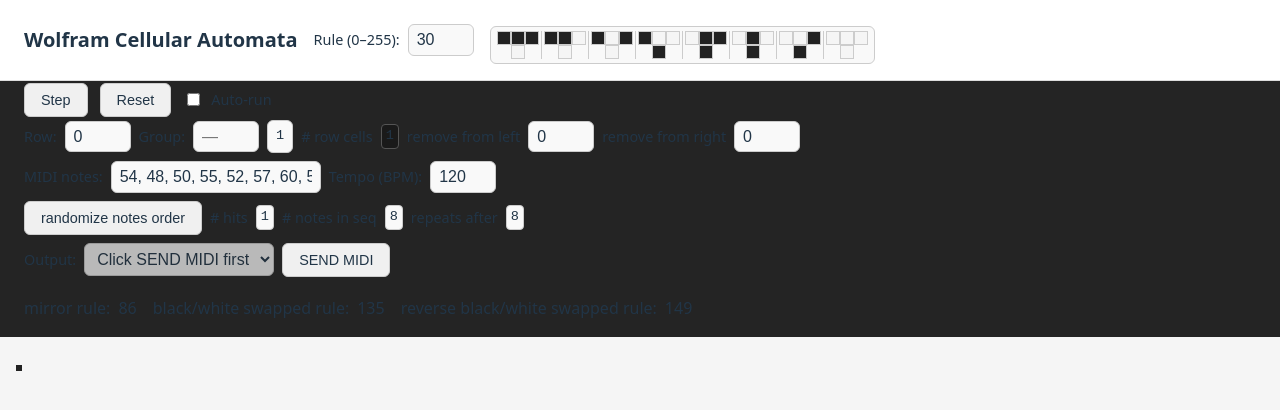
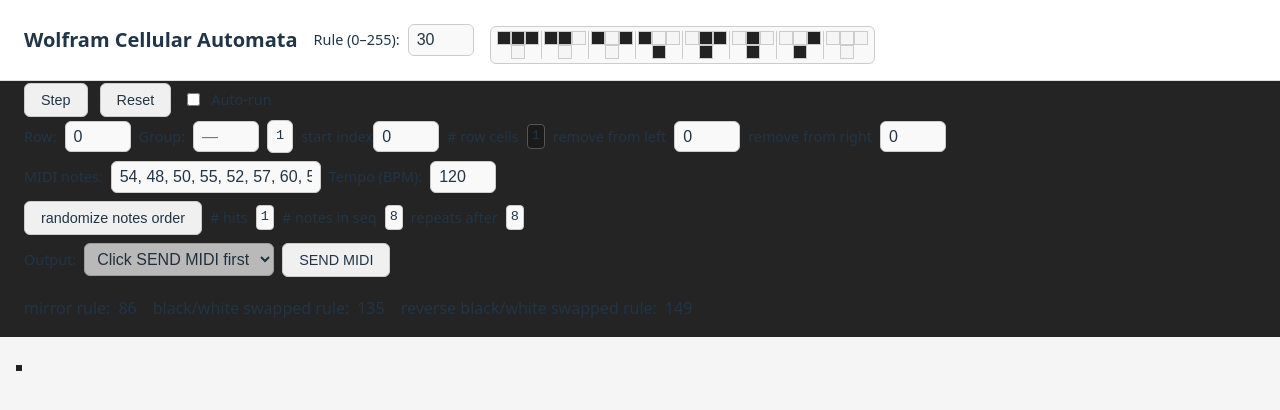
Before and after one commit to nathanfenoglio/wolfram-cellular-automata-midi-notes, a React (Vite) app: page / in a window 1280 px wide. Shown: the top 410 px of the page. Built offline with nearby package versions, Linux system fonts and the light colour scheme.

Commit message:
add rotate row 0s 1s array to index specified by user

```diff
--- a/src/components/RowViewer.jsx
+++ b/src/components/RowViewer.jsx
@@ -18,6 +18,23 @@
     chunks.push("[" + chunk.join(", ") + "]");
   }
   return chunks.join(", ");
+}
+
+// cyclic rotation of 0s 1s row array
+function rotateRowByStartIndex(row, startIndex) {
+  const n = row.length;
+  if (n === 0) return row;
+  // if negative startIndex,
+  // then (startIndex % n) will be just like the positive version
+  // (whatever the remainder is) but with a negative sign
+  // so then it will be within the n range (# of cells in row)
+  // and can add the # of cells in a row (n) to it
+  // to get to the positive representation of the index counting from the end of the array
+  const k = ((startIndex % n) + n) % n;
+  if (k === 0) return row;
+  // return original row starting at calculated start index k to end
+  // concatenated with the beginning of the array up to the calculated start index k
+  return [...row.slice(k), ...row.slice(0, k)];
 }
 
 // parse comma-separated MIDI note values, return default notes if empty or invalid
@@ -50,6 +67,9 @@
 export function RowViewer({ rule, grid }) {
   const [rowIndexInput, setRowIndexInput] = useState("0");
   const [groupingInput, setGroupingInput] = useState("");
+  const [removeFromLeftInput, setRemoveFromLeftInput] = useState("0");
+  const [removeFromRightInput, setRemoveFromRightInput] = useState("0");
+  const [startIndexInput, setStartIndexInput] = useState("0");
 
   const rowIndex = parseInt(rowIndexInput, 10);
   const isValid = !isNaN(rowIndex) && rowIndex >= 0;
@@ -63,8 +83,6 @@
   const [outputs, setOutputs] = useState([]);
   const [isSending, setIsSending] = useState(false);
   const [webMidiEnabled, setWebMidiEnabled] = useState(false);
-  const [removeFromLeftInput, setRemoveFromLeftInput] = useState("0");
-  const [removeFromRightInput, setRemoveFromRightInput] = useState("0");
 
   // useRef to store interval ID for sending MIDI notes,
   // and for the display element to handle ctrl + A
@@ -85,6 +103,10 @@
     const trimRight = Math.max(0, parseInt(removeFromRightInput, 10) || 0);
     row = row.slice(trimLeft, trimRight > 0 ? -trimRight : undefined);
 
+    // cyclically rotate row array to user's specified start index
+    const startIndex = parseInt(startIndexInput, 10) || 0;
+    row = rotateRowByStartIndex(row, startIndex);
+
     return {
       displayValue: formatWithGrouping(row, hasGrouping ? grouping : 0),
       rowLength: row.length,
@@ -99,6 +121,7 @@
     grouping,
     removeFromLeftInput,
     removeFromRightInput,
+    startIndexInput,
   ]);
 
   // input onChange handlers
@@ -156,6 +179,15 @@
     if (isNaN(v) || v < 0) setRemoveFromRightInput("0");
   };
 
+  const handleStartIndexBlur = () => {
+    if (startIndexInput === "") {
+      setStartIndexInput("0");
+      return;
+    }
+    const v = parseInt(startIndexInput, 10);
+    if (isNaN(v)) setStartIndexInput("0");
+  };
+
   // work around to have ctrl + a highlight all of only the row output box
   const handleKeyDown = useCallback((e) => {
     if ((e.ctrlKey || e.metaKey) && e.key === "a") {
@@ -207,6 +239,10 @@
       const trimRight = Math.max(0, parseInt(removeFromRightInput, 10) || 0);
       row = row.slice(trimLeft, trimRight > 0 ? -trimRight : undefined);
 
+      // cyclically rotate row array to user's specified start index
+      const startIndex = parseInt(startIndexInput, 10) || 0;
+      row = rotateRowByStartIndex(row, startIndex);
+
       // user entered scale to cycle through
       const notes = parseNotesInput(notesInput);
       // user entered tempo BPM defaults to 120, min 1, max 300
@@ -254,9 +290,15 @@
     tempoInput,
     removeFromLeftInput,
     removeFromRightInput,
+    startIndexInput,
   ]);
   // dependencies for useCallback, includes everything that is used inside the function that comes from outside the function scope
   // will recreate the function if any of these dependencies change, otherwise will reuse the same function instance
+
+  // reset start index when rule or row index changes
+  useEffect(() => {
+    setStartIndexInput("0");
+  }, [rule, rowIndexInput]);
 
   // cleanup interval on unmount
   useEffect(() => {
@@ -329,6 +371,19 @@
       >
         {displayValue}
       </div>
+
+      {/* cyclically rotate row 0s 1s array to user specified start index */}
+      <div>
+        <label htmlFor="start-index-input">start index</label>
+        <input
+          id="start-index-input"
+          type="number"
+          value={startIndexInput}
+          onChange={(e) => setStartIndexInput(e.target.value)}
+          onBlur={handleStartIndexBlur}
+        />
+      </div>
+
       {/* display # of cells in row
       (will be the # of 16th notes (or however you think about the note values) before repeat) */}
       <div className="row-length-controls">
```
